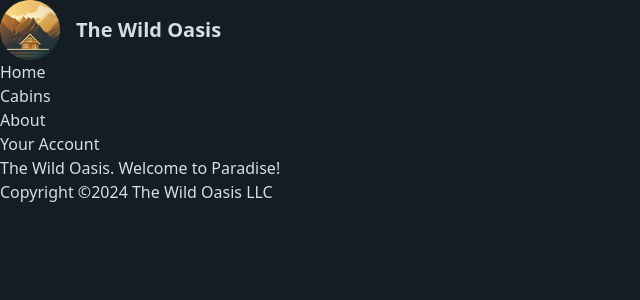
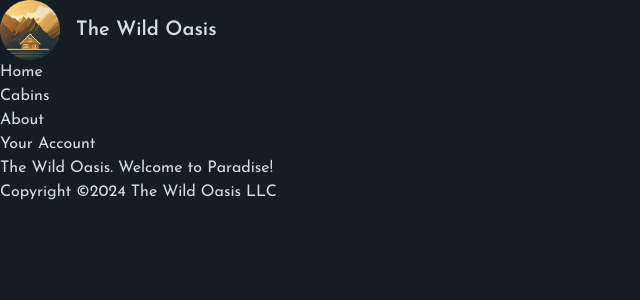
Before and after one commit to BillStephens2022/wild-oasis-nextjs, a Next.js app: page / in a window 1280 px wide. Shown: the top 300 px of the page, without its empty margins (0-640 px from the left). Built offline with nearby package versions, Linux system fonts and the light colour scheme.

Commit message:
set up nextjs google font and applied globally

```diff
--- a/app/layout.js
+++ b/app/layout.js
@@ -1,6 +1,15 @@
 import Logo from "@/app/_components/Logo";
 import Navigation from "@/app/_components/Navigation";
 import "@/app/_styles/globals.css";
+
+import { Josefin_Sans } from "next/font/google";
+
+const josefin = Josefin_Sans({
+  subsets: ["latin"],
+  display: "swap",
+});
+
+console.log(josefin);
 
 export const metadata = {
   // title: "The Wild Oasis",
@@ -15,7 +24,7 @@
 export default function RootLayout({ children }) {
   return (
     <html lang="en">
-      <body className="bg-primary-950 text-primary-100 min-h-screen">
+      <body className={`${josefin.className} bg-primary-950 text-primary-100 min-h-screen`}>
         <header>
           <Logo />
         </header>
```
